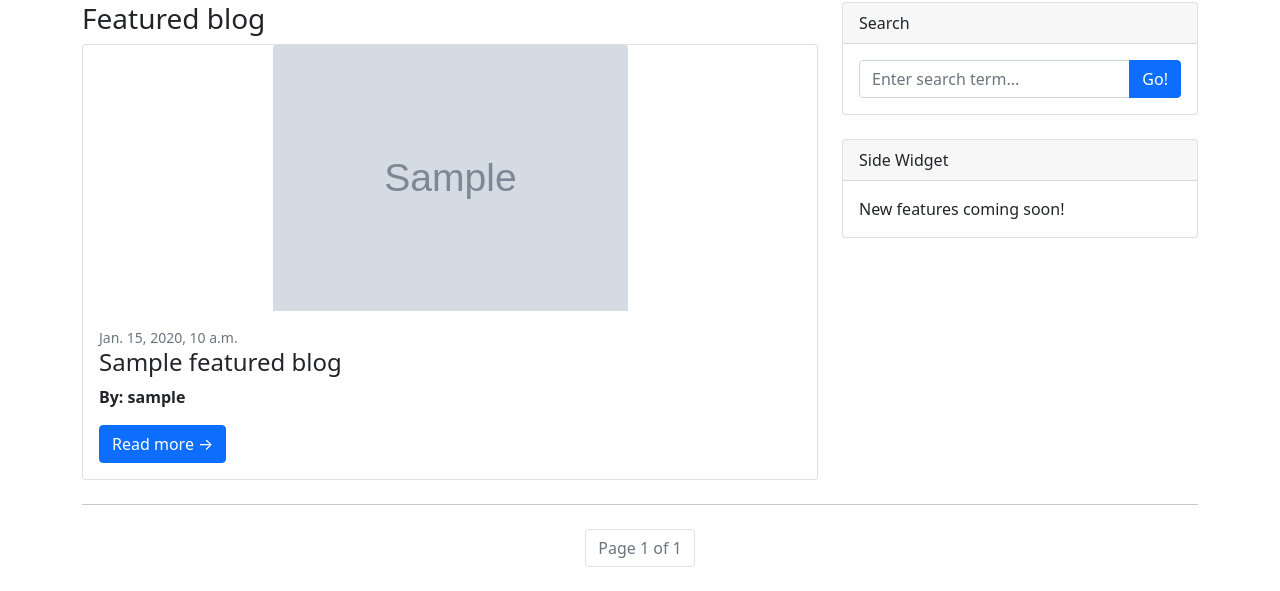
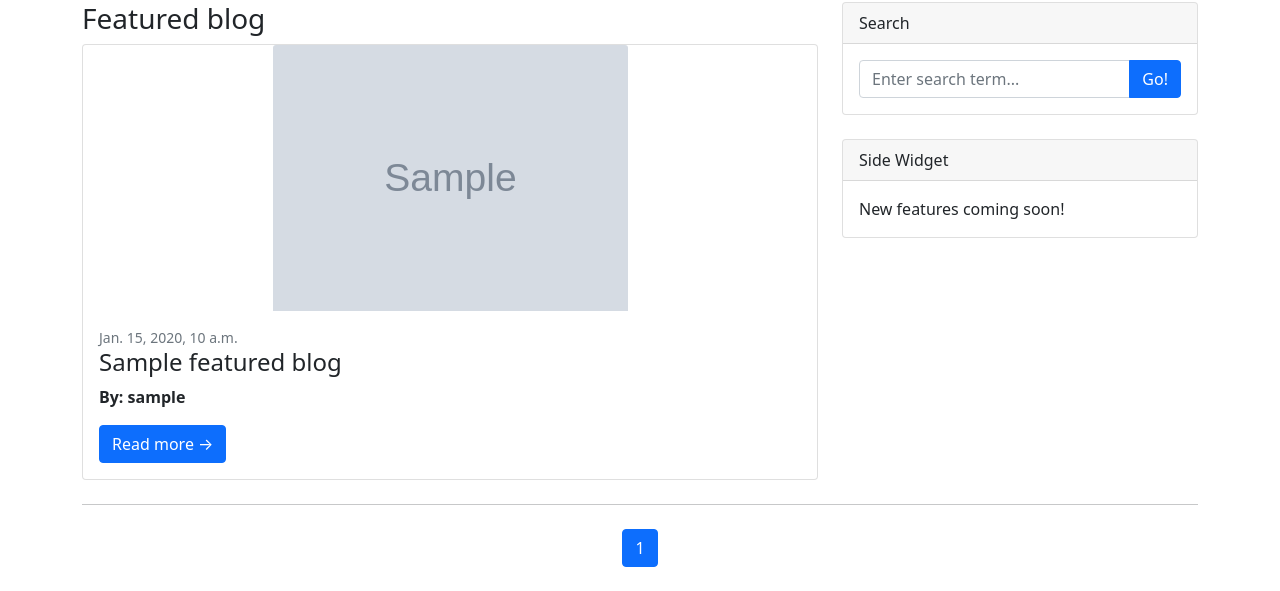
Before and after one commit to KayongoYongo/PC-Builders_MarketPlace, a Django app: template pc_builders_marketplace/blog_app/templates/blog_app/blog_list.html in a window 1280 px wide. Shown: the part 231-822 px from the top of the page. Run offline with Django 5.2, Linux system fonts and the light colour scheme; the template is opened without the code that fills it: most values are stand-ins (such as "Sample title", 1, 10 or a date in 2020); grey boxes marked "Sample" are stand-in pictures; data that the repository does not hold is empty; some libraries are stand-ins or nearby versions.

Commit message:
Added pagination and page numbers to the blog list

```diff
--- a/pc_builders_marketplace/blog_app/templates/blog_app/blog_list.html
+++ b/pc_builders_marketplace/blog_app/templates/blog_app/blog_list.html
@@ -106,25 +106,31 @@
             <ul class="pagination justify-content-center my-4">
                 {% if page_obj.has_previous %}
                 <li class="page-item">
-                    <a class="page-link" href="?page=1" aria-label="First">&laquo; First</a>
-                </li>
-                <li class="page-item">
                     <a class="page-link" href="?page={{ page_obj.previous_page_number }}" aria-label="Previous">Previous</a>
                 </li>
                 {% endif %}
 
-                <li class="page-item disabled"><a class="page-link" href="#" tabindex="-1" aria-disabled="true">Page {{ page_obj.number }} of {{ page_obj.paginator.num_pages }}</a></li>
+                <!-- Loop to display page numbers -->
+                {% for num in page_obj.paginator.page_range %}
+                    {% if num == page_obj.number %}
+                    <li class="page-item active">
+                        <a class="page-link" href="?page={{num}}">{{ num }}</a>
+                    </li>
+                    {% else %}
+                    <li class="page-item">
+                        <a class="page-link" href="?page={{num}}">{{ num }}</a>
+                    </li>
+                    {% endif %}
+                {% endfor %}
 
                 {% if page_obj.has_next %}
                 <li class="page-item">
                     <a class="page-link" href="?page={{ page_obj.next_page_number }}" aria-label="Next">Next</a>
                 </li>
-                <li class="page-item">
-                    <a class="page-link" href="?page={{ page_obj.paginator.num_pages }}" aria-label="Last">&raquo; Last</a>
-                </li>
                 {% endif %}
             </ul>
         </nav>
+
     </div>
 
 {% endblock %}
```
